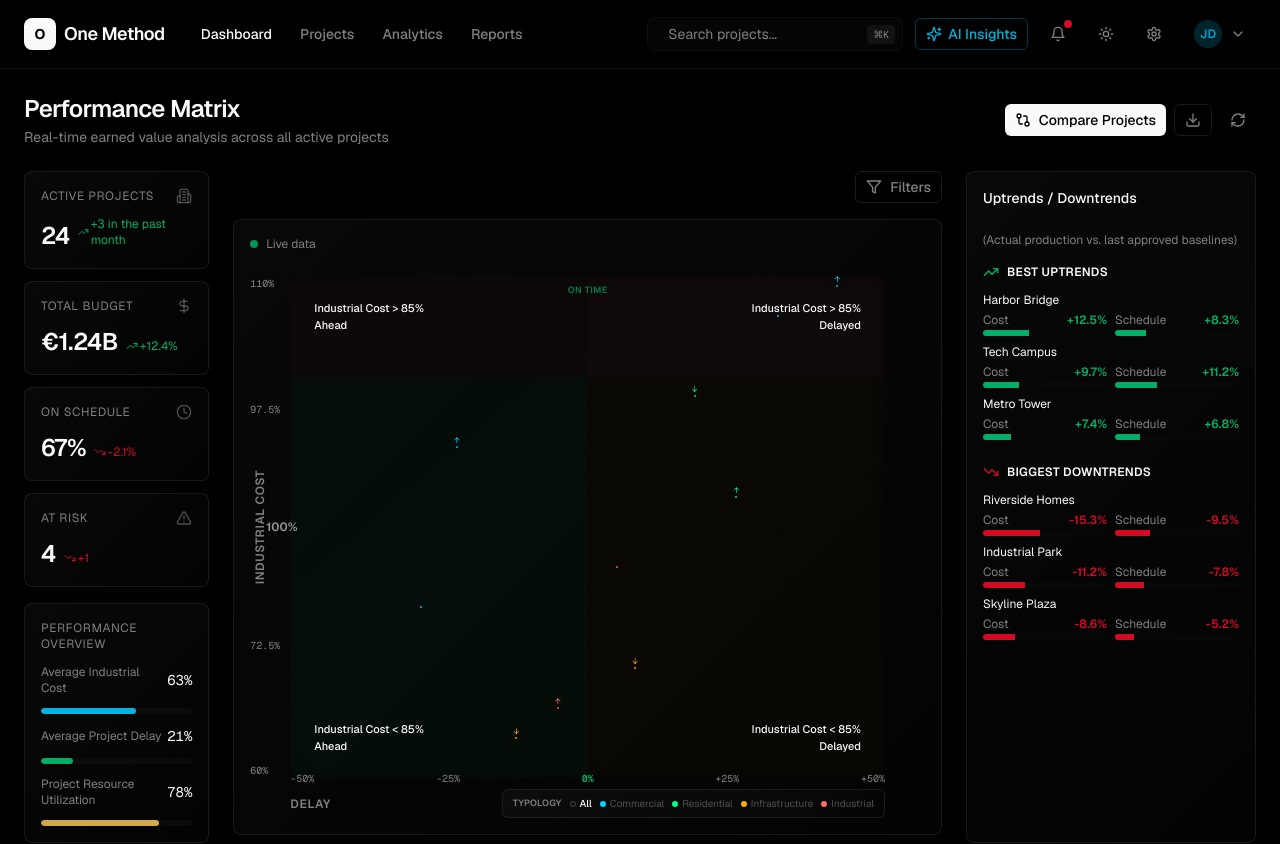
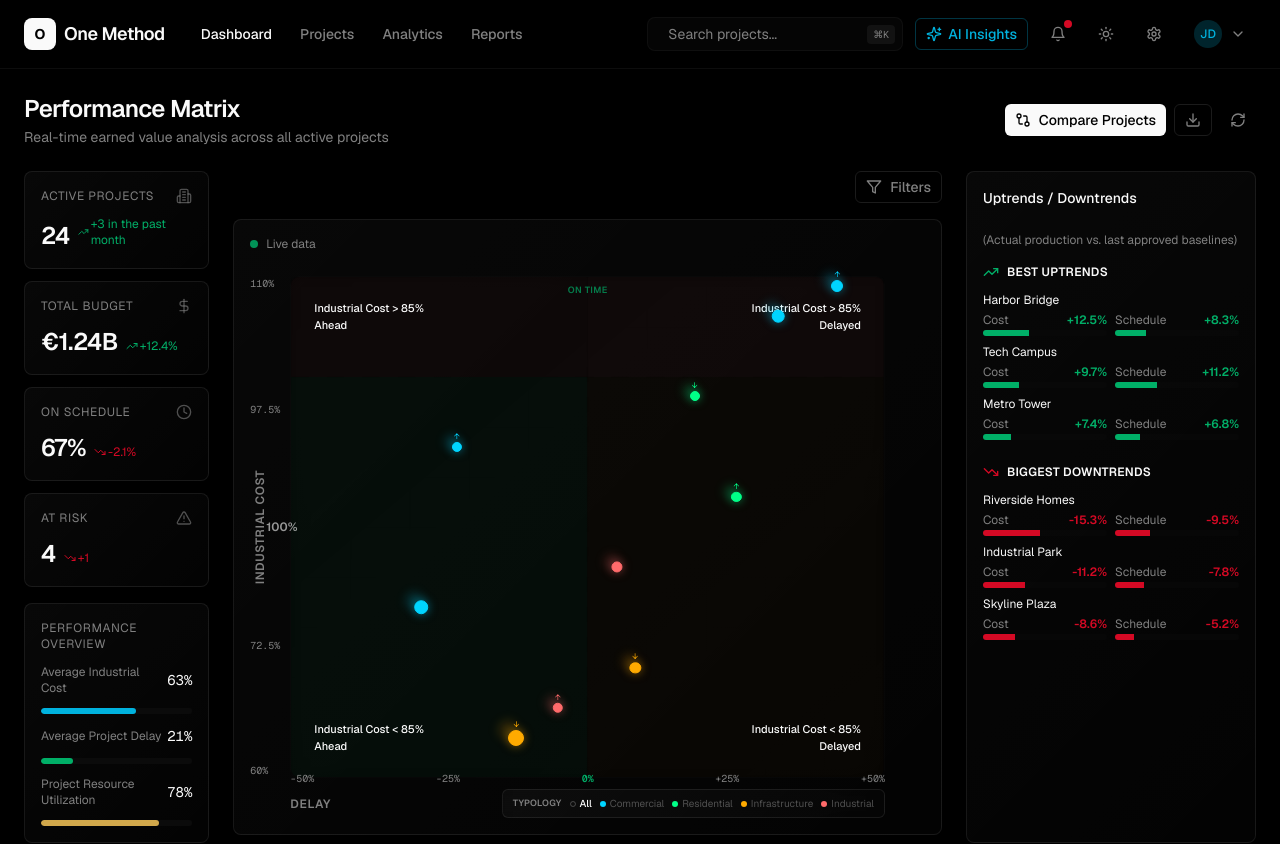
Before and after one commit to danielrebelo-volis/v0-volis-build-dashboard, a Next.js app: page / in a window 1280 px wide. Shown: the top 844 px of the page. Built offline with nearby package versions, Linux system fonts and the light colour scheme.

Commit message:
fix: fix budget parsing for euro currency
Update regex to handle euro symbol and add bounds check

```diff
--- a/components/evm-matrix.tsx
+++ b/components/evm-matrix.tsx
@@ -90,15 +90,15 @@ export function EVMMatrix({ filterType, filterValue }: EVMMatrixProps) {
   }
 
   const getBudgetSize = (budget: string) => {
-    // Parse budget string (e.g., "$24.5M") to numeric value
-    const value = parseFloat(budget.replace(/[$M]/g, ''))
+    // Parse budget string (e.g., "€24.5M") to numeric value
+    const value = parseFloat(budget.replace(/[€$M]/g, ''))
     // Map to discrete sizes: base 10px, up to 16px based on budget
     const minBudget = 18.3
     const maxBudget = 340
     const normalized = (value - minBudget) / (maxBudget - minBudget)
     const baseSize = 10
     const maxSize = 16
-    return baseSize + normalized * (maxSize - baseSize)
+    return baseSize + Math.max(0, Math.min(1, normalized)) * (maxSize - baseSize)
   }
 
   return (
```
